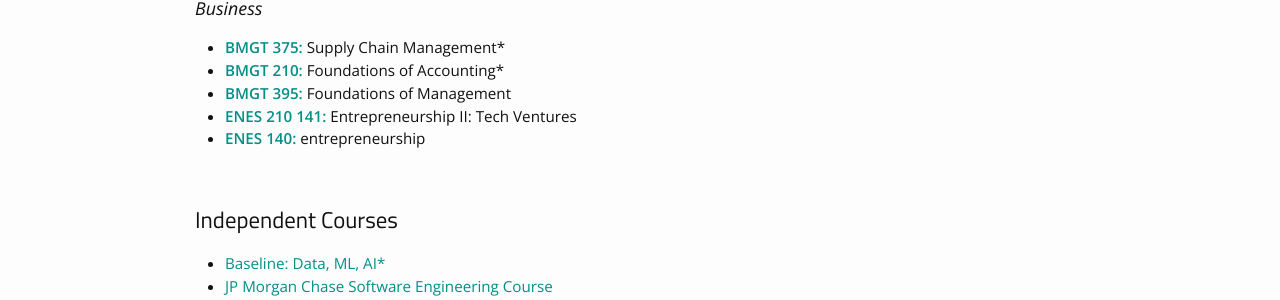
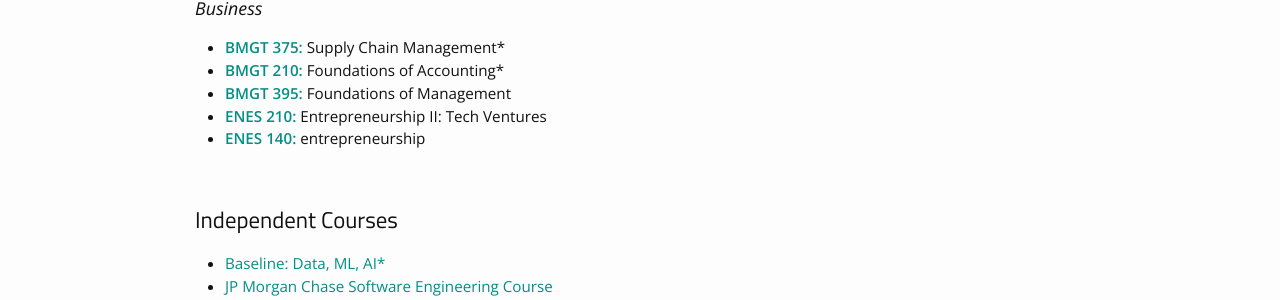
Before and after one commit to RithvinK/RithvinK.github.io, a Jekyll site: the page built from courses.md, in a window 1280 px wide. Shown: the part 601-901 px from the top of the page. Built offline with Jekyll 4.4.1, drawn with Linux system fonts in a browser that asks for light colours.

Commit message:
Update courses.md

```diff
--- a/courses.md
+++ b/courses.md
@@ -34,7 +34,7 @@ permalink: /courses/
 	<li><a href="https://planetterp.com/course/BMGT375"><b>BMGT 375:</b></a> Supply Chain Management*</li>
 	<li><a href="https://planetterp.com/course/BMGT210"><b>BMGT 210:</b></a> Foundations of Accounting*</li>
 	<li><a href="https://planetterp.com/course/BMGT395"><b>BMGT 395:</b></a> Foundations of Management</li>
-	<li><a href="https://planetterp.com/course/ENES210"><b>ENES 210 141:</b></a> Entrepreneurship II: Tech Ventures</li>
+	<li><a href="https://planetterp.com/course/ENES210"><b>ENES 210:</b></a> Entrepreneurship II: Tech Ventures</li>
 	<li><a href="https://planetterp.com/course/ENES140"><b>ENES 140:</b></a> entrepreneurship</li>
 </ul>
 
```
